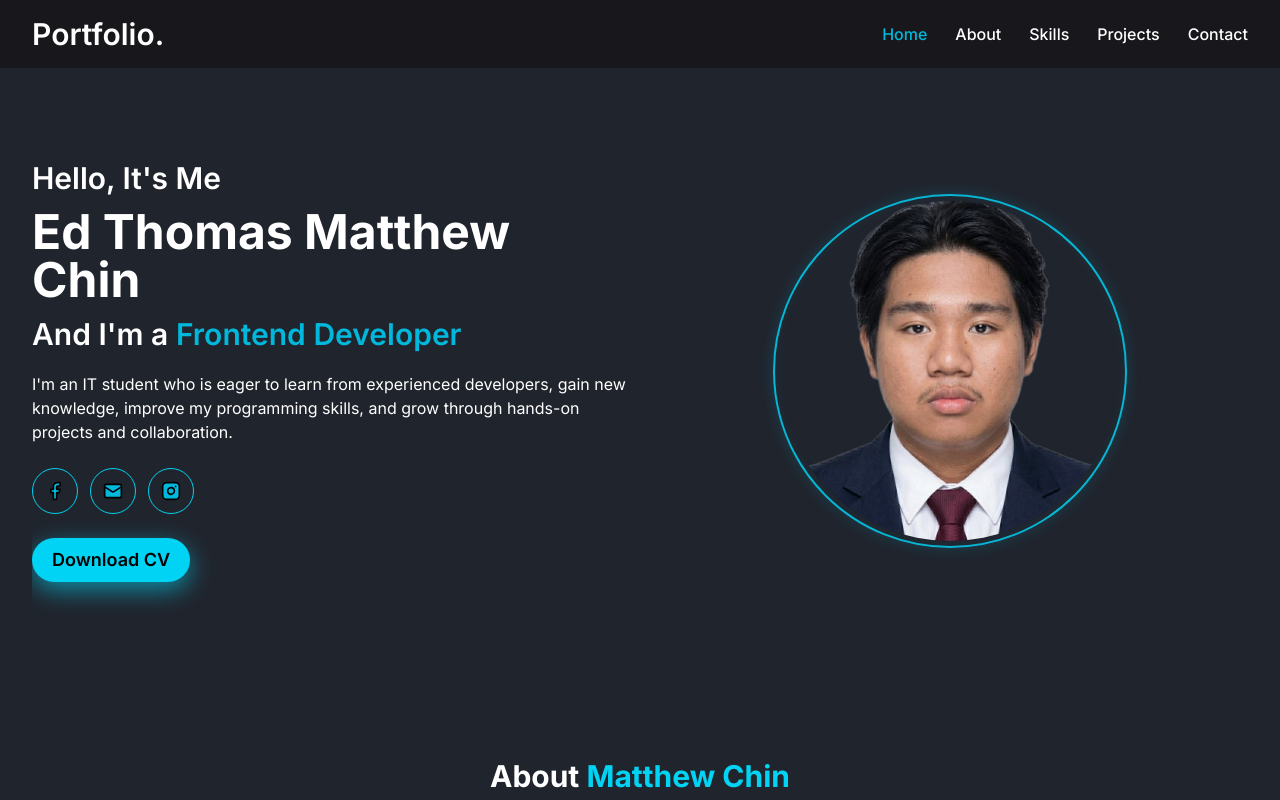
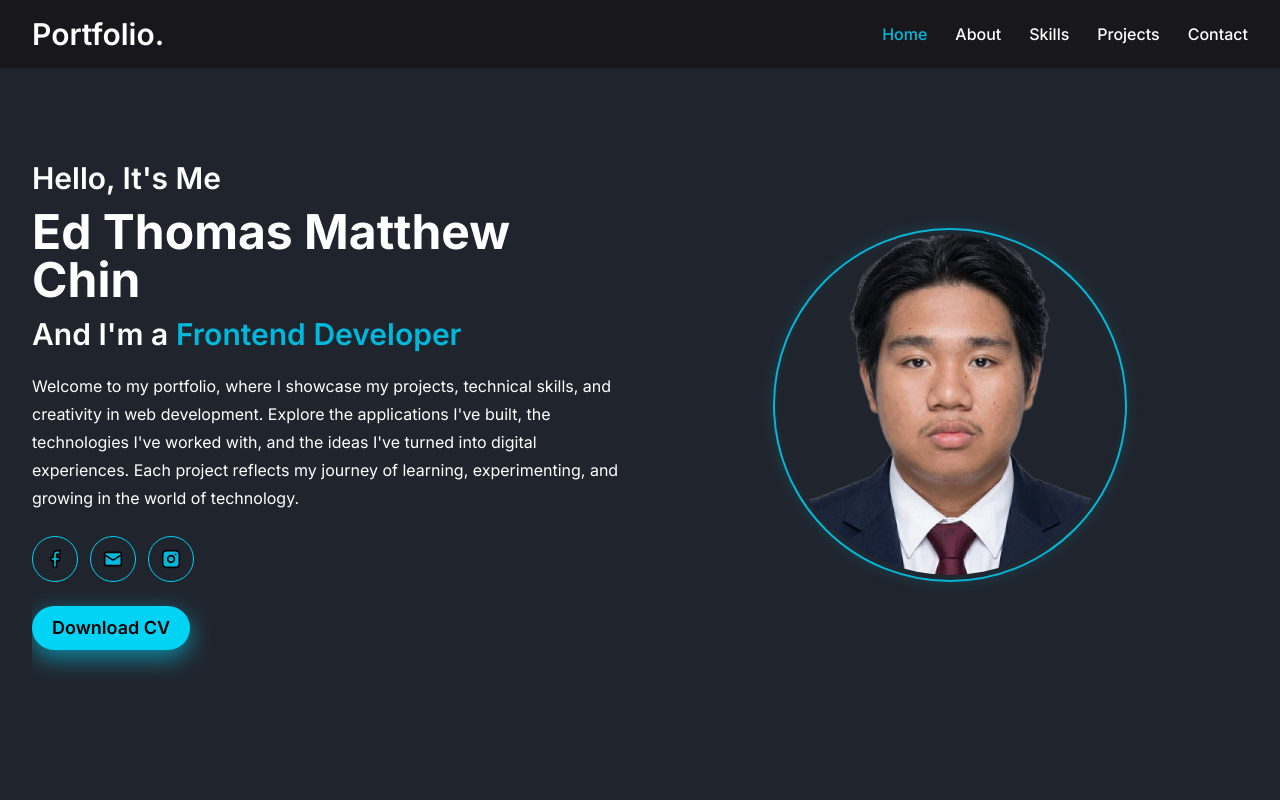
Before and after one commit to matthew17n/Portfolio, a React (Vite) app: page /#home in a window 1280 px wide. Shown: the top 800 px of the page. Built offline with nearby package versions, Linux system fonts and the light colour scheme.

Commit message:
Revise hero section content and button styles
Updated the hero section to enhance the introduction and project showcase. Improved button hover effects for better user interaction.

```diff
--- a/src/components/Hero.jsx
+++ b/src/components/Hero.jsx
@@ -32,15 +32,21 @@ export default function Hero() {
 
                     <h2 className="hero-role text-2xl text-white inter-semibold sm:text-3xl">
                         And I&apos;m a{" "}
-                        <span className="text-cyan-500">Frontend Developer</span>
+                        <span className="text-cyan-500">
+                            Frontend Developer
+                        </span>
                     </h2>
                 </div>
 
-
-<p className="mt-5 text-white inter-normal">
-    I&apos;m an IT student who is eager to learn from experienced developers, gain new knowledge, improve my programming skills, and grow through hands-on projects and collaboration.
-</p>
-
+                <p className="mt-5 text-white inter-normal leading-7">
+                    Welcome to my portfolio, where I showcase my projects,
+                    technical skills, and creativity in web development.
+                    Explore the applications I&apos;ve built, the technologies
+                    I&apos;ve worked with, and the ideas I&apos;ve turned into
+                    digital experiences. Each project reflects my journey of
+                    learning, experimenting, and growing in the world of
+                    technology.
+                </p>
 
                 <div className="mt-6 flex flex-wrap items-center gap-3">
                     {contacts.map((contact, index) => (
@@ -56,7 +62,7 @@ export default function Hero() {
                     href="/resume.pdf"
                     target="_blank"
                     rel="noopener noreferrer"
-                    className="mt-6 inline-block rounded-4xl bg-cyan-400 px-5 py-2 text-center text-lg text-black inter-semibold drop-shadow-[0_8px_12px_rgba(6,182,212,0.7)] transition-colors duration-300 hover:cursor-pointer hover:bg-cyan-400/80"
+                    className="mt-6 inline-block rounded-4xl bg-cyan-400 px-5 py-2 text-center text-lg text-black inter-semibold drop-shadow-[0_8px_12px_rgba(6,182,212,0.7)] transition-all duration-300 hover:-translate-y-1 hover:cursor-pointer hover:bg-cyan-400/80 active:scale-95"
                 >
                     Download CV
                 </a>
```
